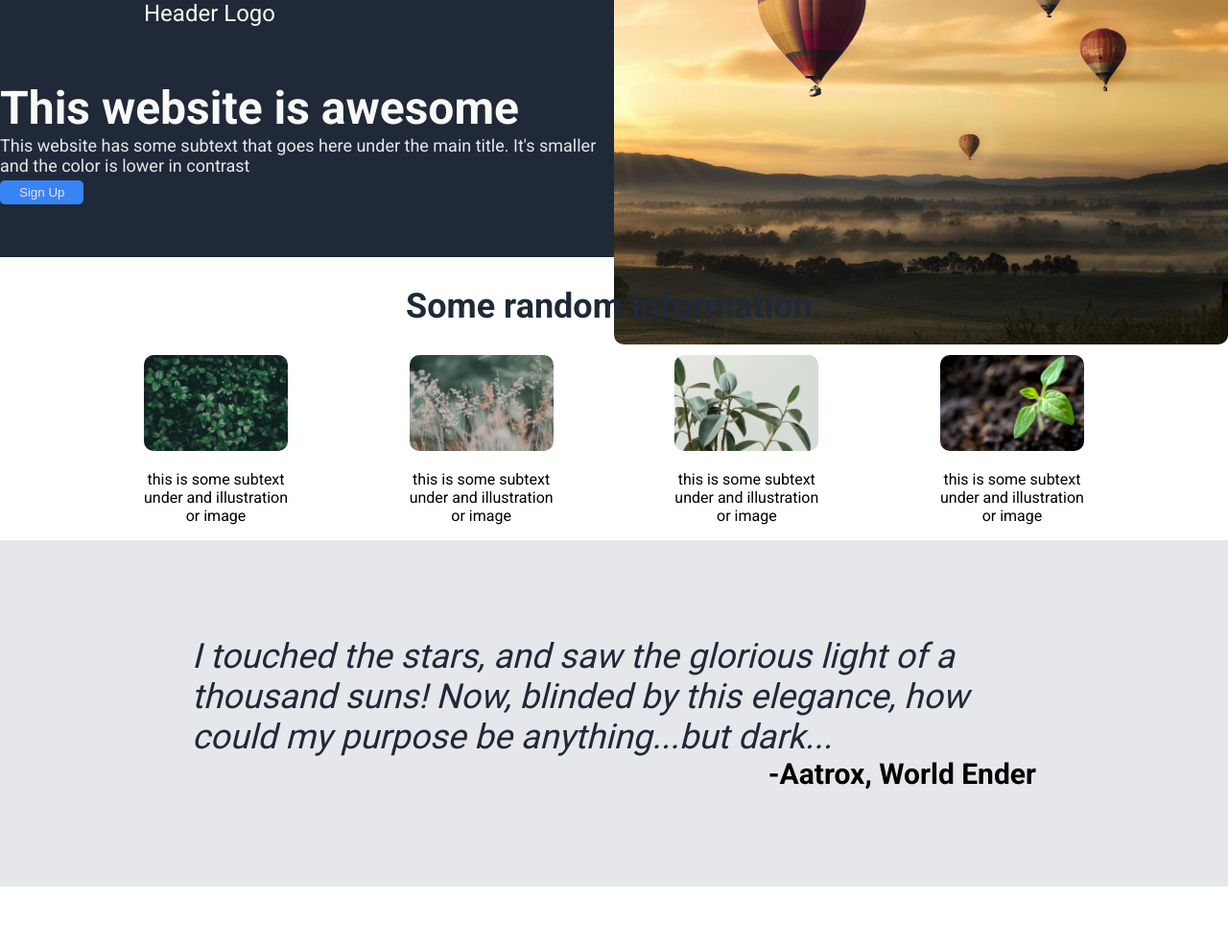
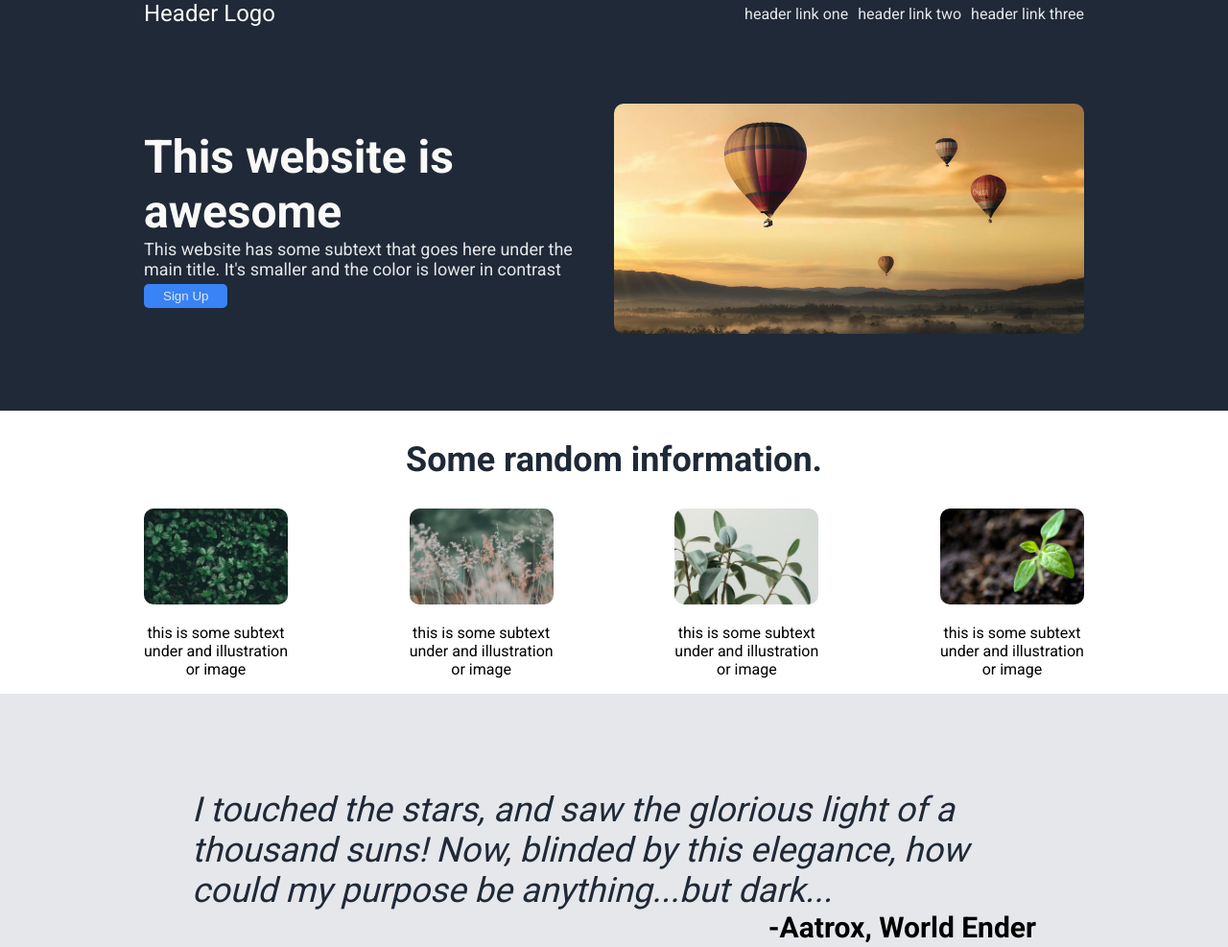
Before and after one commit to Nhyk365/landing-page-project, a plain HTML site: page index.html in a window 1280 px wide. Shown: the top 987 px of the page at 96% size. Drawn offline with Linux system fonts and the light colour scheme.

Commit message:
Adjusted css according to doctype declaration
adjust css to make hero image fit parent div

```diff
--- a/styles.css
+++ b/styles.css
@@ -54,7 +54,7 @@ ul {
 }
 
 .hero {
-  padding: 80 150px;
+  padding: 80px 150px;
   background-color: #1f2937;
   color: #f9faf8;
   display: flex;
@@ -75,6 +75,8 @@ ul {
 
 .hero-image {
   flex: 1;
+  height: 100%;
+  width: 100%;
 }
 
 .hero-image img {
```
